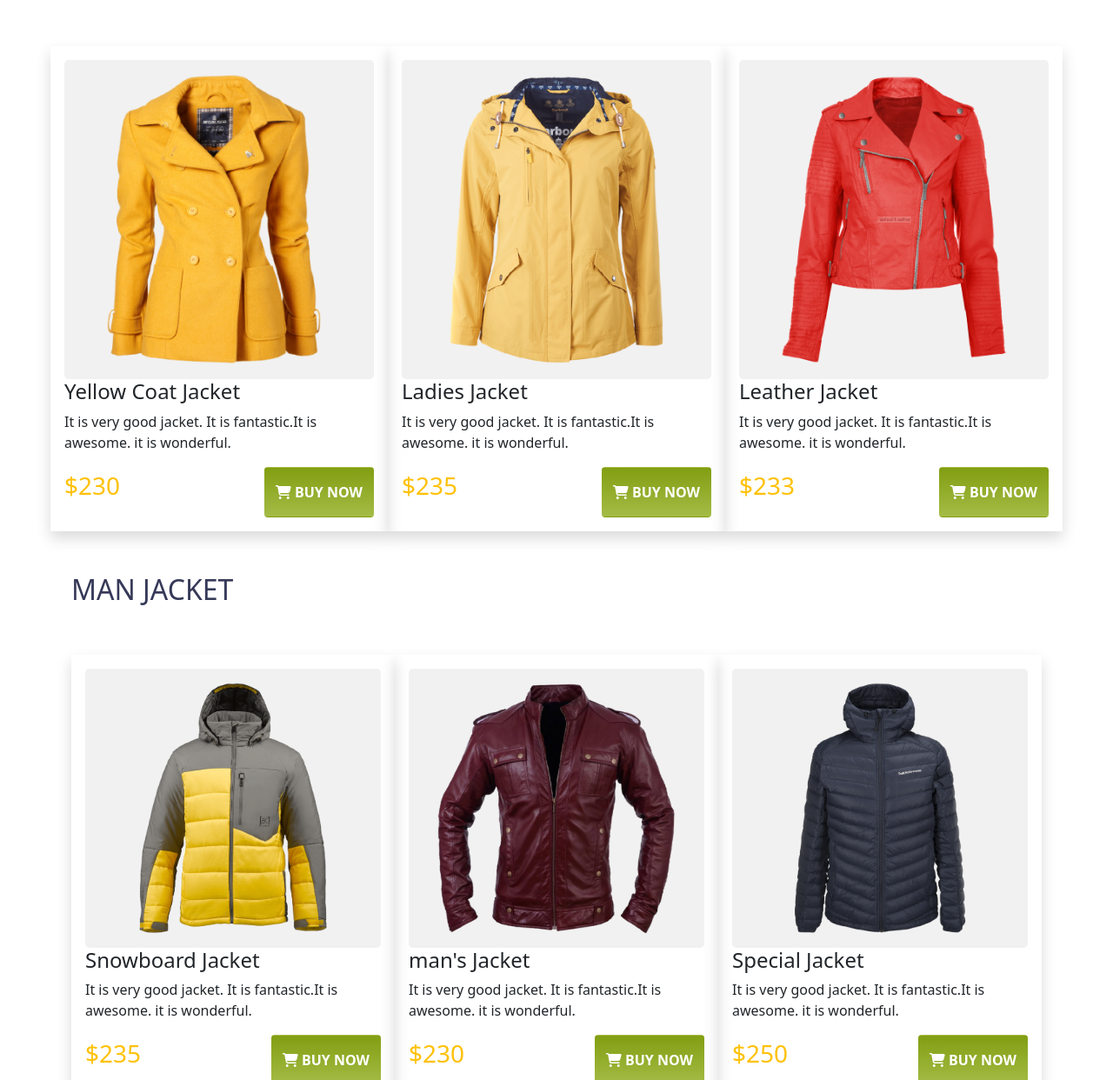
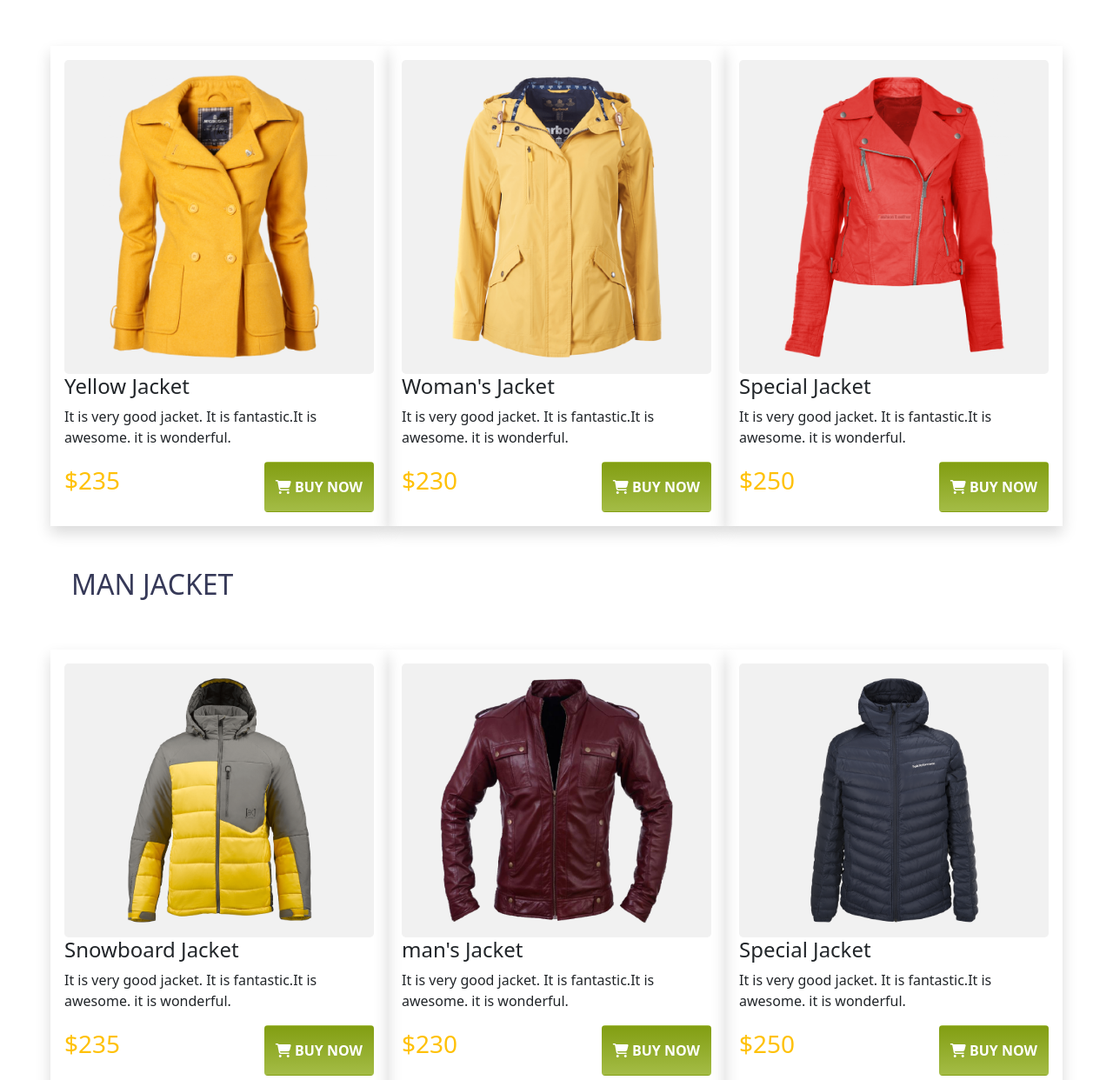
Before and after one commit to limaakter1/penguin-fashion-bootstrap, a plain HTML site: page index.html in a window 1280 px wide. Shown: the part 658-1900 px from the top of the page at 87% size. Drawn offline with nearby package versions, Linux system fonts and the light colour scheme.

Commit message:
image set

```diff
--- a/index.html
+++ b/index.html
@@ -54,7 +54,7 @@
                         <button class="btn btn-color text-white fw-bold"><i class="fas fa-shopping-cart"></i>  BUY NOW</button>
                     </div>
                   </div>
-                  <div class="col-lg-6 col-md-12 d-flex justify-content-center">
+                  <div class="col-lg-6 col-md-12 d-flex justify-content-center ">
                       <img class="img-fluid " src="images/model.png" alt="">
                   </div>
                 </div>
@@ -62,17 +62,34 @@
 
     </header>
     <main>
+
        <section class="container my-5">
            <h2 class="winter-color ">WOMAN JACKET</h2>
-           <div class="row g-5 my-1  ">
+           <div class="row g-5 my-1 ">
                <div class="col-lg-4 col-md-6 col-sm-12 shadow p-3">
-               <div>
                 <div class="img-bg-color text-center rounded-3 p-2">
-                  <img class="img-fluid img-bg-color p-2" width="290px" src="images/jacket-1.png" alt="">
+                  <img class="img-fluid img-bg-color p-2" width="285px" src="images/jacket-1.png" alt="">
               </div>
              <div>
                <div>
-                 <h4>Yellow Coat Jacket</h4>
+                 <h4>Yellow Jacket</h4>
+                 <p>
+                     It is very good jacket. It is fantastic.It is awesome. it is wonderful.
+                 </p>
+                 <div class="d-flex justify-content-between ">
+                     <p class="fs-3  text-warning">$235</p>
+                     <button class="btn btn-color text-white fw-bold"><i class="fas fa-shopping-cart"></i>  BUY NOW</button>
+                 </div>
+             </div>
+             </div>
+               </div>
+               <div class="col-lg-4 col-md-6 col-sm-12 shadow p-3">
+                <div class="img-bg-color text-center rounded-3 p-2">
+                  <img class="img-fluid img-bg-color p-2" width="285px" src="images/jacket-2.png" alt="">
+              </div>
+             <div>
+               <div>
+                 <h4>Woman's Jacket</h4>
                  <p>
                      It is very good jacket. It is fantastic.It is awesome. it is wonderful.
                  </p>
@@ -83,41 +100,19 @@
              </div>
              </div>
                </div>
-               </div>
                <div class="col-lg-4 col-md-6 col-sm-12 shadow p-3">
-                <div>
                 <div class="img-bg-color text-center rounded-3 p-2">
-                    <img class="img-fluid img-bg-color p-2" width="290px" src="images/jacket-2.png" alt="">
+                  <img class="img-fluid img-bg-color p-2" width="285px" src="images/jacket-3.png" alt="">
               </div>
              <div>
                <div>
-                   <h4>Ladies Jacket</h4>
+                 <h4> Special Jacket</h4>
                  <p>
                      It is very good jacket. It is fantastic.It is awesome. it is wonderful.
                  </p>
                  <div class="d-flex justify-content-between ">
-                       <p class="fs-3  text-warning">$235</p>
+                     <p class="fs-3  text-warning">$250</p>
                      <button class="btn btn-color text-white fw-bold"><i class="fas fa-shopping-cart"></i>  BUY NOW</button>
-                   </div>
-               </div>
-               </div>
-                </div>
-               </div>
-               <div class="col-lg-4 col-md-6 col-sm-12 shadow p-3">
-                <div>
-                  <div class="img-bg-color text-center rounded-3 p-2">
-                    <img class="img-fluid img-bg-color p-2" width="290px" src="images/jacket-3.png" alt="">
-                </div>
-               <div>
-                 <div>
-                   <h4>Leather Jacket</h4>
-                   <p>
-                       It is very good jacket. It is fantastic.It is awesome. it is wonderful.
-                   </p>
-                   <div class="d-flex justify-content-between ">
-                       <p class="fs-3  text-warning">$233</p>
-                       <button class="btn btn-color text-white fw-bold"><i class="fas fa-shopping-cart"></i>  BUY NOW</button>
-                   </div>
                  </div>
              </div>
              </div>
@@ -126,10 +121,10 @@
        </section>
        <section class="container my-5">
            <h2 class="winter-color ">MAN JACKET</h2>
-           <div class="row g-5 my-1 m-auto">
+           <div class="row g-5 my-1 ">
                <div class="col-lg-4 col-md-6 col-sm-12 shadow p-3">
                 <div class="img-bg-color text-center rounded-3 p-2">
-                  <img class="img-fluid img-bg-color p-2" width="290px" src="images/jacket-4.png" alt="">
+                  <img class="img-fluid img-bg-color p-2" width="285px" src="images/jacket-4.png" alt="">
               </div>
              <div>
                <div>
@@ -146,7 +141,7 @@
                </div>
                <div class="col-lg-4 col-md-6 col-sm-12 shadow p-3">
                 <div class="img-bg-color text-center rounded-3 p-2">
-                  <img class="img-fluid img-bg-color p-2" width="290px" src="images/jacket-5.png" alt="">
+                  <img class="img-fluid img-bg-color p-2" width="285px" src="images/jacket-5.png" alt="">
               </div>
              <div>
                <div>
@@ -163,7 +158,7 @@
                </div>
                <div class="col-lg-4 col-md-6 col-sm-12 shadow p-3">
                 <div class="img-bg-color text-center rounded-3 p-2">
-                  <img class="img-fluid img-bg-color p-2" width="290px" src="images/jacket-6.png" alt="">
+                  <img class="img-fluid img-bg-color p-2" width="285px" src="images/jacket-6.png" alt="">
               </div>
              <div>
                <div>
```
Lines whose indentation alone changed are shown as unchanged.
